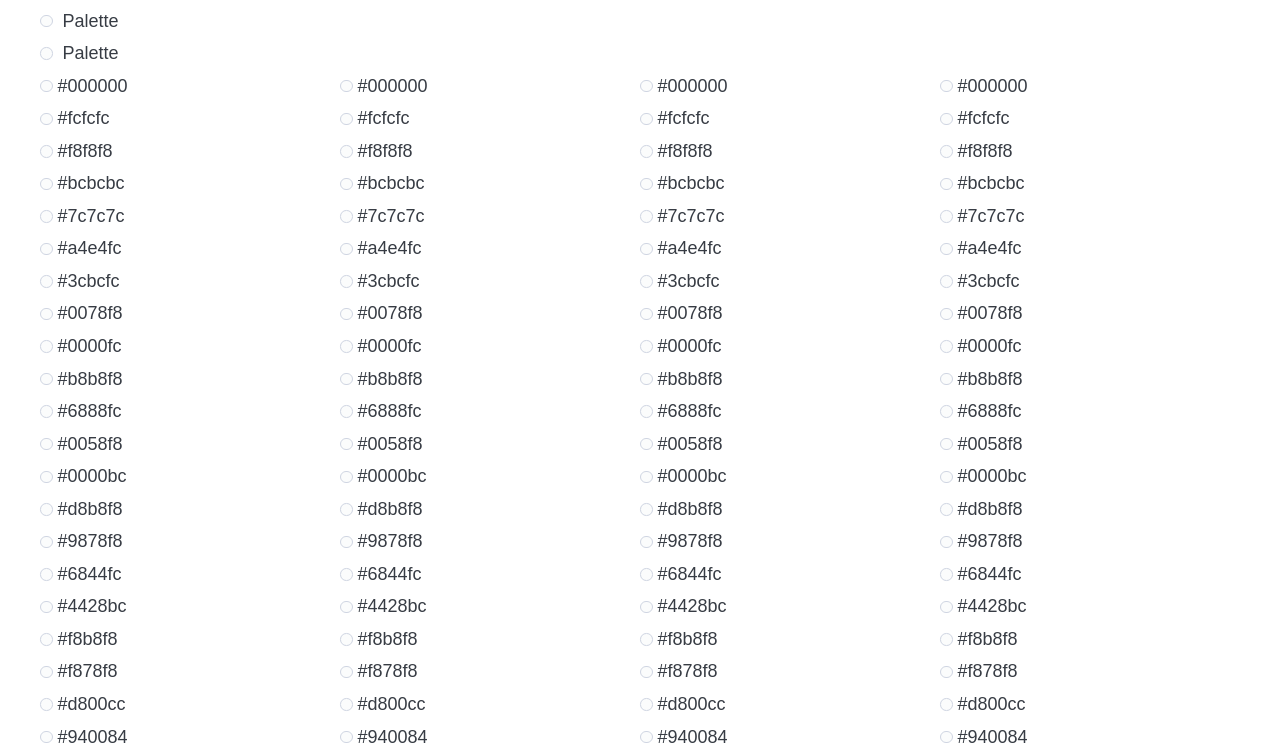
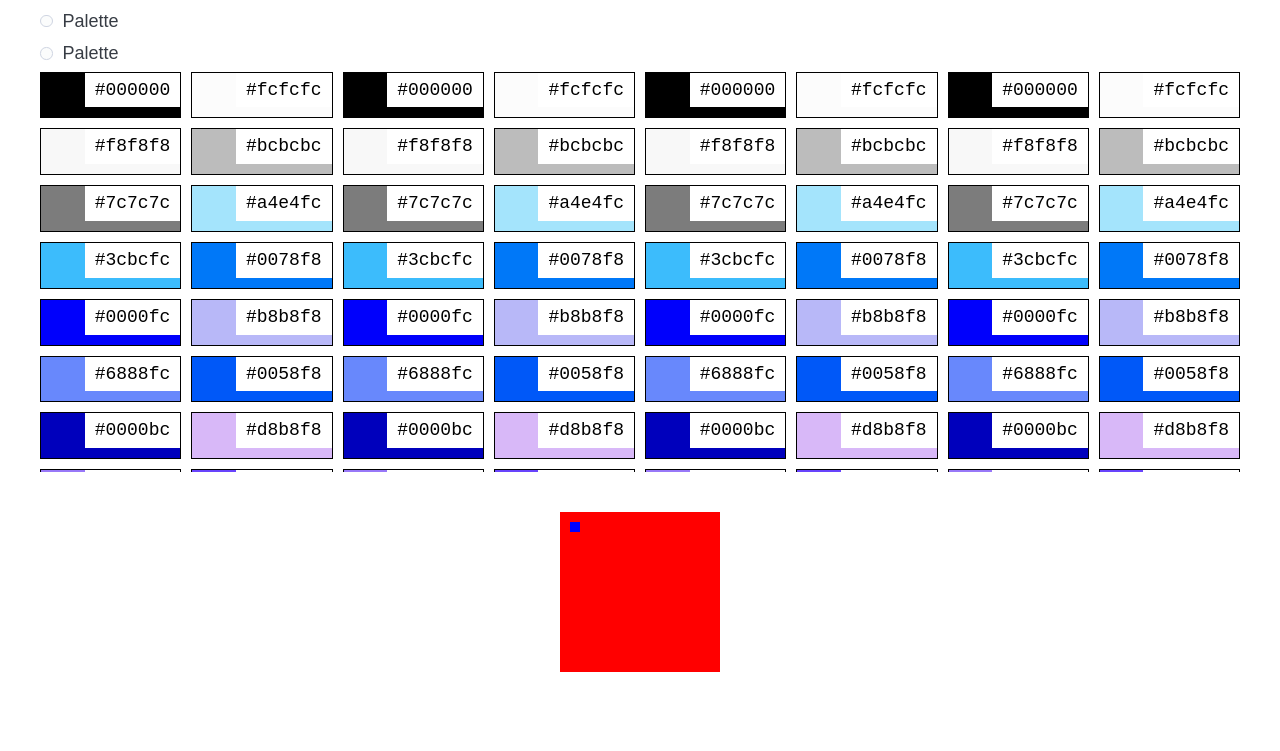
Before and after one commit to macsigner/nes-sprite-maker, a website built with Vite: page index.html in a window 1280 px wide. Shown: the part 36-787 px from the top of the page. Built offline with nearby package versions, Linux system fonts and the light colour scheme.

Commit message:
feat: add basic color selection

```diff
--- a/src/js/modules/NesSpriteMaker.js
+++ b/src/js/modules/NesSpriteMaker.js
@@ -7,7 +7,7 @@ class NesSpriteMaker {
 
         for(let i = 1; i <= 4; i++) {
             const labels = nesColorPalette.colors.map(c => {
-                return `<label><input type="radio" name="c${i}"><span class="color" style="--c: ${c}">${c}</span></label>`;
+                return `<label class="color-label" style="--c: ${c}"><input type="radio" name="c${i}"><span class="color-label__inner">${c}</span></label>`;
             }).join('');
 
             html += `<div class="palette-picker__color">${labels}</div>`
--- /dev/null
+++ b/src/scss/_base.scss
@@ -0,0 +1,35 @@
+/**
+ * base stylings
+ */
+
+*,
+::before,
+::after {
+    box-sizing: border-box;
+    padding: 0;
+    margin: 0;
+}
+
+:root {
+    --side-margin: 2rem;
+    --gap: 1rem;
+}
+
+html {
+    font-size: 62.5%;
+}
+
+body {
+    font: 1.8rem/1.6 sans-serif;
+}
+
+main {
+    width: calc(100% - 2 * var(--side-margin));
+    max-width: 120rem;
+    margin: 0 auto;
+}
+
+img,
+svg {
+    vertical-align: middle;
+}
--- a/src/scss/main.scss
+++ b/src/scss/main.scss
@@ -1,59 +1,8 @@
-*,
-::before,
-::after {
-    box-sizing: border-box;
-    padding: 0;
-    margin: 0;
-}
+/**
+ * main import file.
+ */
 
-:root {
-    --side-margin: 2rem;
-}
-
-html {
-    font-size: 62.5%;
-}
-
-body {
-    font: 1.8rem/1.6 sans-serif;
-}
-
-main {
-    width: calc(100% - 2 * var(--side-margin));
-    max-width: 120rem;
-    margin: 0 auto;
-}
-
-img,
-svg {
-    vertical-align: middle;
-}
-
-.sprite {
-    --c1: blue;
-    --c2: red;
-    --c3: purple;
-    --c4: green;
-
-    display: flex;
-    justify-content: center;
-    margin: 4rem 0;
-
-    svg {
-        transform: scale(10);
-        background-color: red;
-        transform-origin: 50% 0;
-    }
-
-    &__inner {
-        display: flex;
-        align-items: start;
-        aspect-ratio: 1 / 10;
-        background-color: green;
-    }
-}
-
-.palette-picker {
-    display: grid;
-    grid-template-columns: repeat(4, minmax(10px, 1fr));
-}
+@use 'base';
+@use 'modules/palette_picker';
+@use 'modules/sprite';
+@use 'modules/color_label';
--- /dev/null
+++ b/src/scss/modules/_color_label.scss
@@ -0,0 +1,49 @@
+/**
+ * color-label bem module
+ */
+
+.color-label {
+    display: flex;
+    position: relative;
+    justify-content: end;
+    align-items: start;
+    width: 100% !important;
+    margin-bottom: 1rem;
+    border: 1px solid black;
+    background-color: var(--c);
+
+    &:has(:checked) {
+        outline: .6rem solid var(--pico-primary-focus);
+        outline-offset: -.6rem
+    }
+
+    &__inner {
+        display: block;
+        width: 4rem;
+        height: 4rem;
+        aspect-ratio: 1;
+        padding: .3rem 1rem;
+        text-indent: -9999em;
+        color: black;
+        font-family: monospace;
+
+
+        @container (min-width: 16rem) {
+            width: auto;
+            height: auto;
+            margin-bottom: var(--gap);
+            text-indent: 0;
+            aspect-ratio: auto;
+            border: none;
+            background-color: white;
+        }
+    }
+
+    [type='radio'] {
+        position: absolute;
+        opacity: 0;
+        width: 0;
+        height: 0;
+        overflow: hidden;
+    }
+}
--- /dev/null
+++ b/src/scss/modules/_palette_picker.scss
@@ -0,0 +1,22 @@
+/**
+ * palette-picker bem module
+ */
+
+.palette-picker {
+    display: grid;
+    grid-template-columns: repeat(4, minmax(10px, 1fr));
+    grid-gap: var(--gap);
+    container: palette-picker / inline-size;
+
+    &__color {
+        container: palette-picker-color / inline-size;
+        max-height: 40rem;
+        overflow: auto;
+
+        @container (min-width: 114rem) {
+            display: grid;
+            grid-template-columns: repeat(2, minmax(10px, 1fr));
+            grid-gap: 0 var(--gap);
+        }
+    }
+}
--- /dev/null
+++ b/src/scss/modules/_sprite.scss
@@ -0,0 +1,27 @@
+/**
+ * sprite bem module
+ */
+
+.sprite {
+    --c1: blue;
+    --c2: red;
+    --c3: purple;
+    --c4: green;
+
+    display: flex;
+    justify-content: center;
+    margin: 4rem 0;
+
+    svg {
+        transform: scale(10);
+        background-color: red;
+        transform-origin: 50% 0;
+    }
+
+    &__inner {
+        display: flex;
+        align-items: start;
+        aspect-ratio: 1 / 10;
+        background-color: green;
+    }
+}
```
